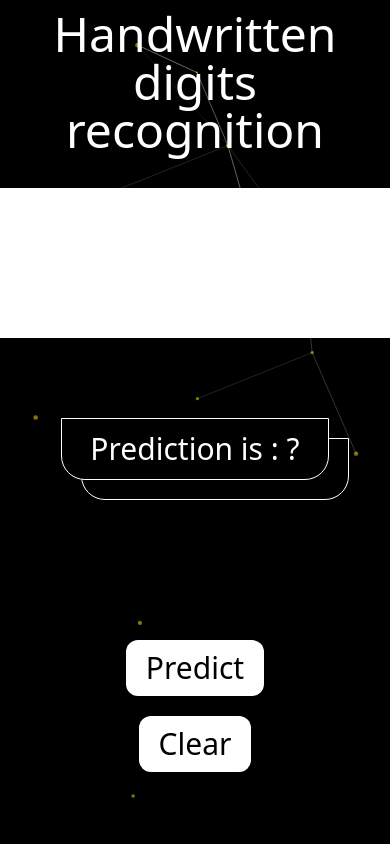
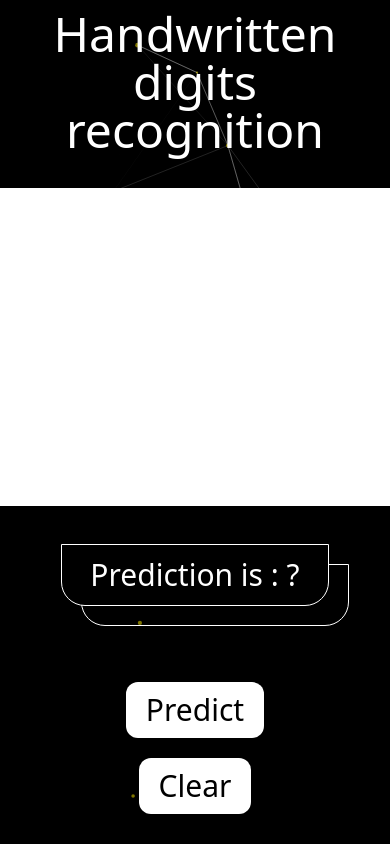
Before and after one commit to AlexTkCk/react-python-handwritten-text-recognition, a React (Create React App) app in the folder client/: page / in a window 390 px wide. Built offline with nearby package versions, Linux system fonts and the light colour scheme.

Commit message:
Adjusted canvas size in mobile

```diff
--- a/client/src/App.js
+++ b/client/src/App.js
@@ -11,7 +11,7 @@ function App() {
                 <h1 className="title text-5xl md:text-8xl text-white text-center">Handwritten digits recognition</h1>
             </header>
             <main className="main grow flex flex-col md:flex-row justify-center items-center gap-5 ">
-                <Canvas className={"w-full md:h-3/4 md:w-1/2 bg-white"}/>
+                <Canvas className={"w-full h-full md:h-3/4 md:w-1/2 bg-white"}/>
                 <div className="w-full flex flex-col items-center justify-evenly h-full">
                     <div className="relative w-fit mb-10">
                         <h1 className={'container_title relative text-3xl sm:text-4xl text-white bg-black lg:text-6xl border border-sm border-white' +
```
